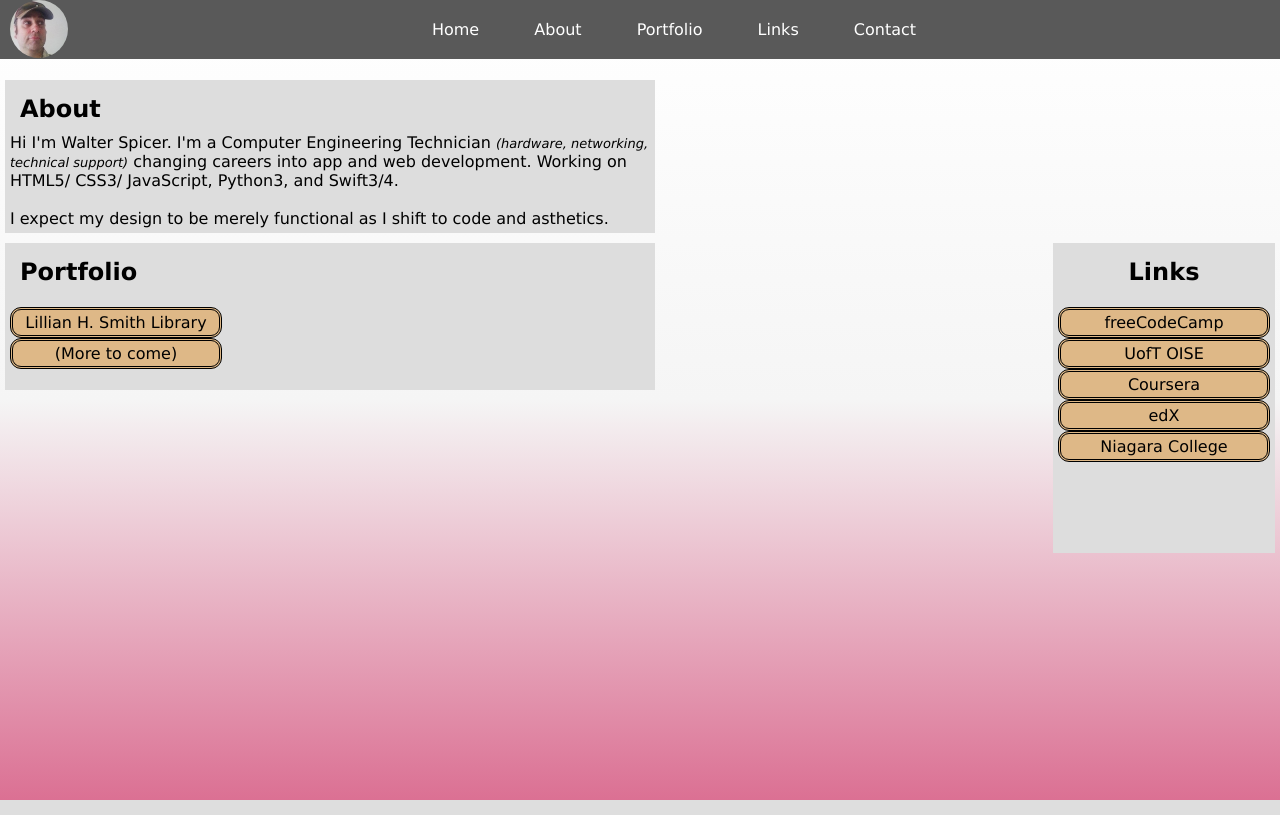
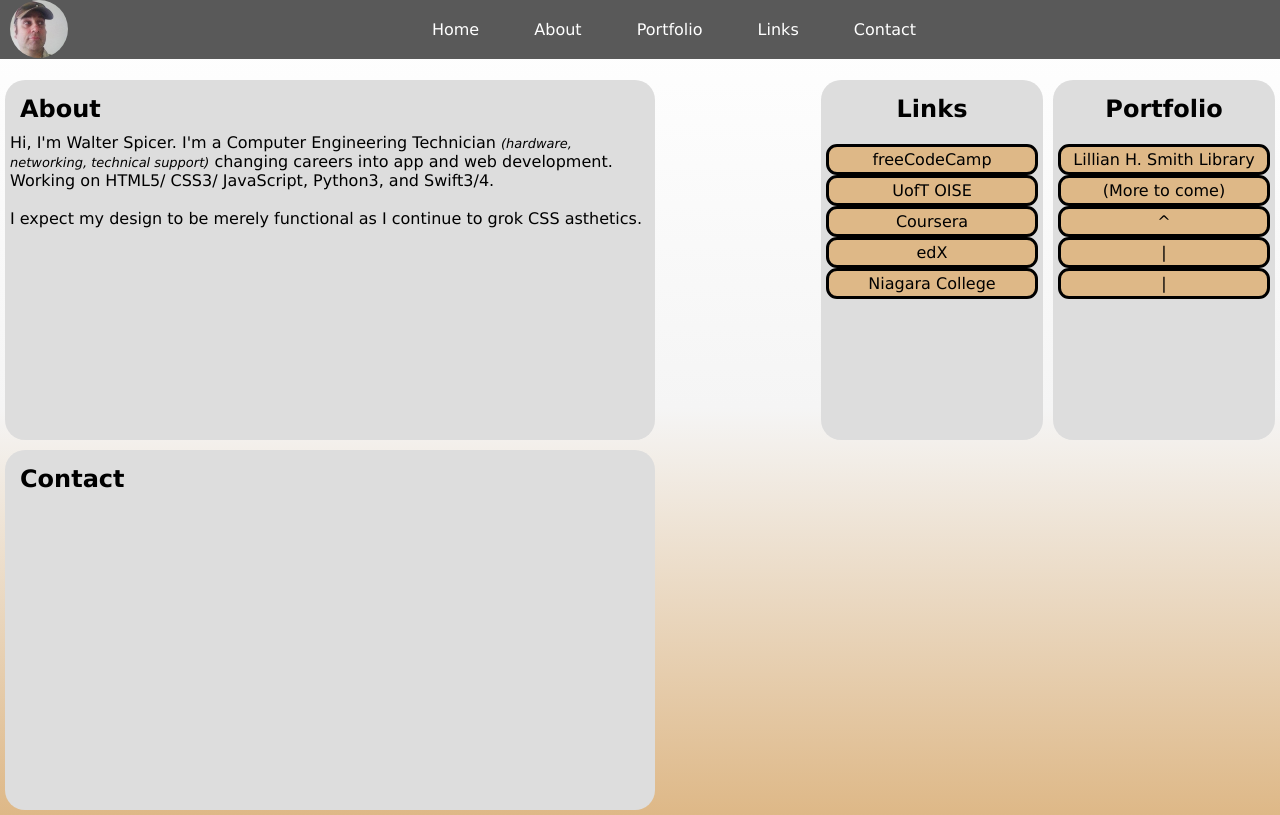
Before and after one commit to roysourav2023/freeCodeCamp-1, a PHP site: page / in a window 1280 px wide. Run offline with PHP 8.4, Linux system fonts and the light colour scheme.

Commit message:
Trying @media setting in link rel

```diff
--- a/index.html
+++ b/index.html
@@ -4,7 +4,7 @@
     <meta charset="utf-8">
     <meta name="viewport" content="width=device-width, initial-scale=1.0">
     <title>Navbar</title>
-    <link rel="stylesheet" type="text/css" href="style.css">
+    <link rel="stylesheet" type="text/css" href="style.css" media='screen and (min-width: 500px)'/>
 </head>
 
     <body id="Home">
@@ -22,20 +22,23 @@
 
     <div class="text-left">
     <h2 id="About">About</h1>
-        Hi I'm Walter Spicer.  I'm a Computer Engineering Technician <i>(hardware, networking, technical support)</i> changing careers into app and web development. Working on HTML5/ CSS3/ JavaScript, Python3, and Swift3/4. <br /> <br/>
-        I expect my design to be merely functional as I shift to code and asthetics.
+        Hi, I'm Walter Spicer.  I'm a Computer Engineering Technician <i>(hardware, networking, technical support)</i> changing careers into app and web development. Working on HTML5/ CSS3/ JavaScript, Python3, and Swift3/4. <br /> <br/>
+        I expect my design to be merely functional as I continue to grok CSS asthetics.
     </div>
 
-    <div class="text-left">
+    <div class="text-right">
         <h2 id="Portfolio">Portfolio</h2>
 
             <ul>
                 <li><a class="link" href="library.html">Lillian H. Smith Library</a></li>
                 <li><a class="link" href="#">(More to come)</a></li>
+                <li><a class="link" href="#">^</a></li>
+                <li><a class="link" href="#">|</a></li>
+                <li><a class="link" href="#">|</a></li>
             </ul>
     </div>
     <div class="text-right">
-        <h2>Links</h2>
+    <h2 id="Links">Links</h2>
             <ul>
                 <li><a class="link" href="https://www.freecodecamp.org">freeCodeCamp</a>
                 <li><a class="link" href="https://www.coursera.org">UofT OISE</a></li>
@@ -44,6 +47,9 @@
                 <li><a class="link" href="https://www.niagaracollege.ca">Niagara College</a></li>
             </ul>
     </div>
+    <div class="text-left">
+    <h2 id="Contact">Contact</h2>
+    </div>
         </div>
     </body>
 </html>
--- a/style.css
+++ b/style.css
@@ -3,8 +3,7 @@
     padding: 0;
     font-family: "Lucida Sans", Verdana, sans-serif;
     background-color: #ffffff;
-    background: linear-gradient(white,whitesmoke, palevioletred);
-    width: 100%;
+    background: linear-gradient(white,whitesmoke,burlywood);
 
 }
 i {
@@ -29,8 +28,13 @@
     color: #ffffff;
 }
 
-li a.hover {
+a:hover {
     background-color: #c1c1c1;
+}
+
+a:link, a:visted {
+    color: #ddd;
+    text-decoration: none;
 }
 
 .link {
@@ -40,20 +44,17 @@
     text-decoration: none;
     color: #000000;
     display: block;
+    top: 20;
     width: 200px;
     background-color:burlywood;
     padding: 3px;
     border-radius: 11px;
     margin-left: -40;
-    border-style:double;
+    border-style: solid;
 
 }
 ul {
     list-style: none;
-}
-a:link, a:visted {
-    color: #ddd;
-    text-decoration: none;
 }
 
 h1, h2 {
@@ -68,6 +69,8 @@
     width: 50%;
     background-color: #dddddd;
     float: left;
+    height: 350px;
+    border-radius: 20px;
 }
 
 .text-right {
@@ -76,8 +79,9 @@
     display: block;
     background-color: #dddddd;
     float: right;
-    height: 300px;
+    height: 350px;
     text-align: center;
+    border-radius: 20px;
 
 }
 
```
